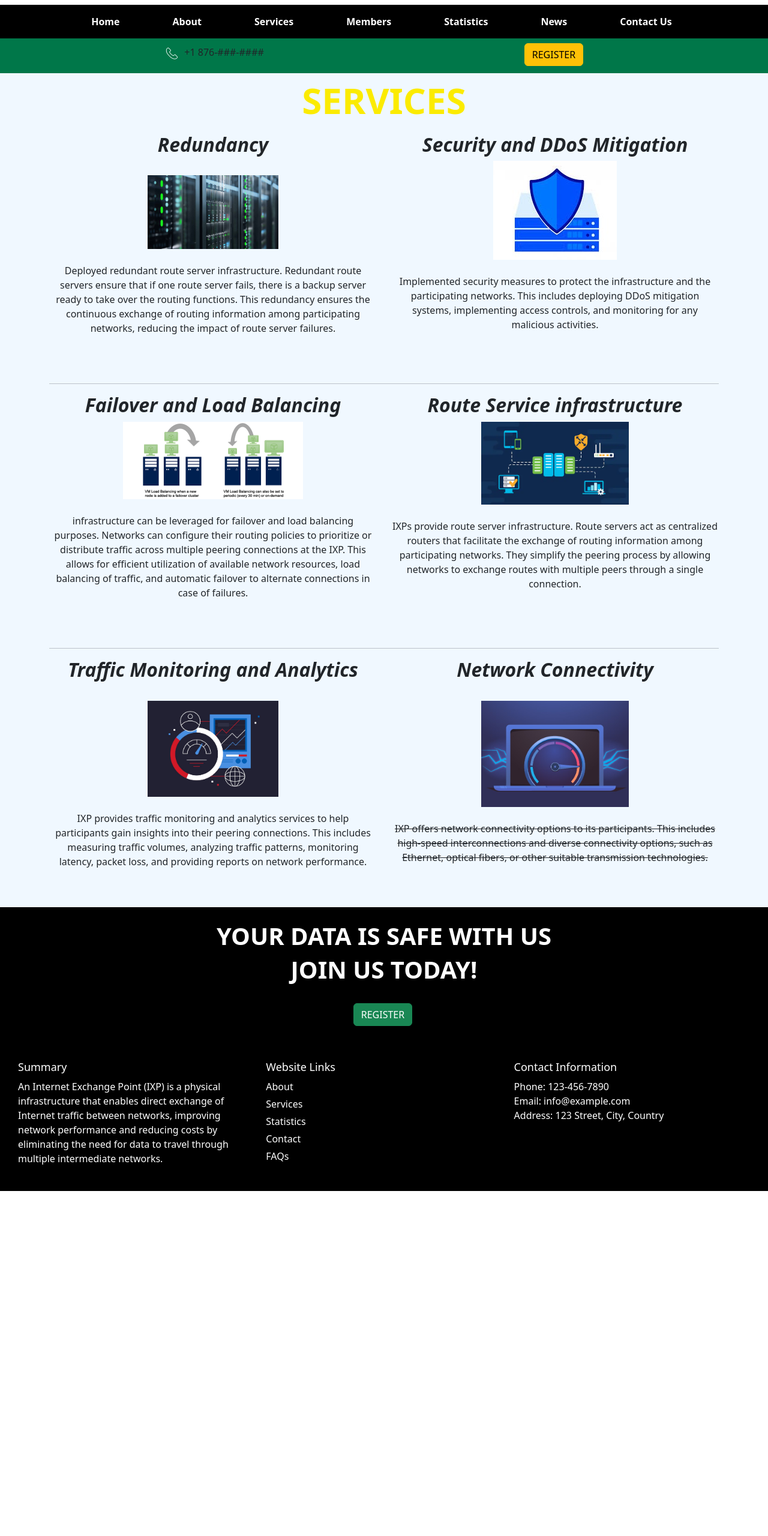
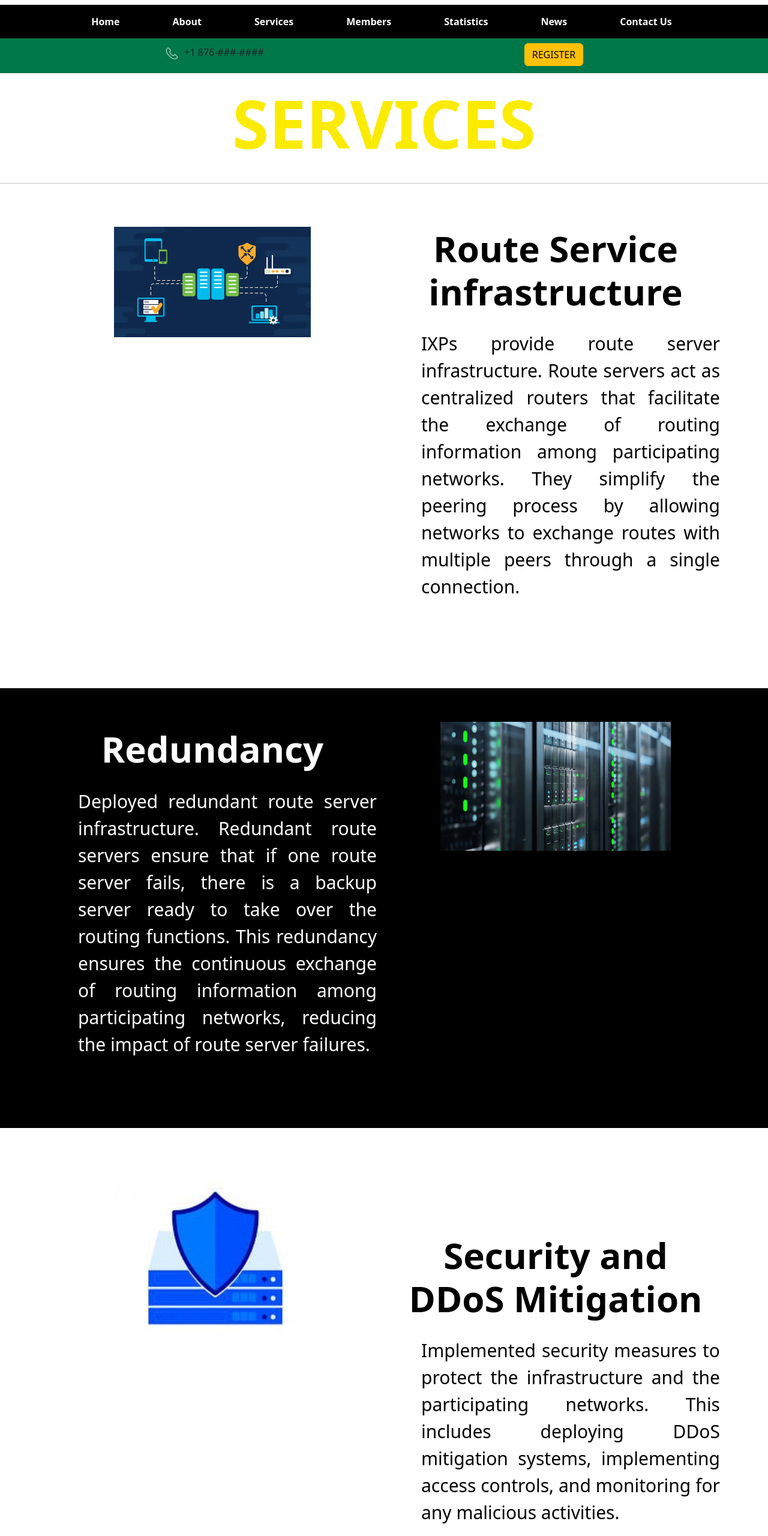
Before and after one commit to Khristoph-Chambers/Khristoph-Chambers.github.io, a plain HTML site: page services.html in a window 1280 px wide. Shown: the part 120-2680 px from the top of the page at 60% size. Before the commit the page ends 2105 px from the top, so only its background shows below. Drawn offline with nearby package versions, Linux system fonts and the light colour scheme.

Commit message:
changes to services pages

```diff
--- a/CSS/footer.css
+++ b/CSS/footer.css
@@ -4,14 +4,15 @@
     display: flex;
     flex-wrap: wrap;
     color: white;
+    font-size: 120%;
   }
 
   .column {
     flex-basis: 33.33%;
-    padding: 10px;
+    padding: 2%;
   }
 
-  .column h3 {
+  .column h2 {
     font-size: 18px;
     margin-bottom: 10px;
   }
--- a/CSS/style.css
+++ b/CSS/style.css
@@ -1,6 +1,14 @@
 .black-b{
     margin-top: 20px;
     color: white;
+    margin-left: 50px;
+    font-size: 22px;
+
+}
+
+.black-b-reverse{
+    margin-top: 20px;
+    color: rgb(0, 0, 0);
     margin-left: 50px;
     font-size: 22px;
 
@@ -10,6 +18,13 @@
 
     background-color: black;
     color: white;
+    text-align: center;
+}
+
+.black-bg-reverse{
+
+    background-color: rgb(255, 255, 255);
+    color: rgb(0, 0, 0);
     text-align: center;
 }
 
--- a/services.html
+++ b/services.html
@@ -63,98 +63,243 @@
     </div>
 
 
-<div style="background-color: aliceblue;">
+<div style="background-color: rgb(255, 255, 255);">
         <div class="container-land3">
-            <strong style="color: rgb(251, 235, 1);">SERVICES</strong>
+            <strong style="color: rgb(251, 235, 1); font-size: 185%;">SERVICES</strong> <hr>
           </div>
 
 
           <div class="main-margin">
 
-            <div class="container-land-3">
 
 
-              <div class="container text-left">
+
+            <div class="black-bg-reverse">
+              <div class="container-main">
+                  <br> <br> <br>
+                  <div class="container-land2">
+
                       <div class="row">
                         <div class="col">
-                   <h2><strong><em>Redundancy</em></strong></h2><br>
-                   <img src="Images/redundancy.jpeg" width="40%"><br><br>
-                   <p>Deployed redundant route server infrastructure. Redundant route servers ensure that if one route server fails, there is a backup server ready to take over the routing functions.
-                    This redundancy ensures the continuous exchange of routing information among participating networks, reducing the impact of route server failures.</p>
-                  <br><br></div>
+                          <img src="Images/routeserv.jpg" width="60%">
+                        </div>
+                        <div class="col">
 
-                  <div class="col">
-                    <h2><strong><em>Security and DDoS Mitigation</em></strong></h2>
-                    <img src="Images/security-1.jpg"><br><br>
-                    <p>Implemented security measures to protect the infrastructure and the participating networks. This
-                       includes deploying DDoS mitigation systems, implementing access controls, and monitoring for any malicious activities.</p>
+                          <h1 style="font-size: 60px; color: black;"><strong>Route Service infrastructure</strong></h1>
+                            <div class="flex-container-left-abt2">
+                              <p class="black-b-reverse" style="font-size: 30px;">
+
+                                IXPs provide route server infrastructure. Route servers act as centralized routers that facilitate the exchange of routing
+                    information among participating networks. They simplify the peering process by allowing networks to exchange routes with multiple peers through a single connection.
+
+                              </p></div>
+
+
+                          </div>
+
+
+                    </div> <br>
+
+                  </div>
+                  <br>
+
               </div>
           </div>
 
-                <hr>
+            <div class="black-bg">
+              <div class="container-main">
+                  <br> <br> <br>
+                  <div class="container-land2">
 
                       <div class="row">
                         <div class="col">
-                   <h2><strong><em>Failover and Load Balancing</em></strong></h2>
-                   <img src="Images/failover.jpeg" width="55%"><br><br>
-                   <p>infrastructure can be leveraged for failover and load balancing purposes. Networks can configure their routing policies to prioritize or distribute traffic across multiple peering connections at the IXP.
-                    This allows for efficient utilization of available network resources, load balancing of traffic, and automatic failover to alternate connections in case of failures.</p>
-                  <br><br></div>
-                  <div class="col">
-                    <h2><strong><em>Route Service infrastructure</em></strong></h2>
-                    <img src="Images/routeserv.jpg" width="45%"><br><br>
-                    <p> IXPs provide route server infrastructure. Route servers act as centralized routers that facilitate the exchange of routing
-                    information among participating networks. They simplify the peering process by allowing networks to exchange routes with multiple peers through a single connection.</p>
-                 <br><br> </div>
+
+                          <strong>Redundancy</strong>
+                            <div class="flex-container-left-abt2">
+                              <p class="black-b" style="font-size: 30px;">
+
+                                Deployed redundant route server infrastructure. Redundant route servers ensure that if one route server fails, there is a backup server ready to take over the routing functions.
+                                This redundancy ensures the continuous exchange of routing information among participating networks, reducing the impact of route server failures.
+
+                              </p></div>
+
+
                           </div>
 
-<hr>
+                        <div class="col">
+                          <img src="Images/redundancy.jpeg" width="70%">                      </div>
+                    </div> <br>
+
+                  </div>
+                  <br>
+
+              </div>
+          </div>
+
+
+
+
+          <div class="black-bg-reverse">
+            <div class="container-main">
+                <br> <br> <br>
+                <div class="container-land2">
 
                     <div class="row">
                       <div class="col">
-                   <h2><strong><em>Traffic Monitoring and Analytics</em></strong></h2><br>
-                   <img src="Images/traffic-monitor.jpg" width="40%"><br><br>
-                   <p>IXP provides traffic monitoring and analytics services to help participants gain insights into their peering connections.
-                    This includes measuring traffic volumes, analyzing traffic patterns, monitoring latency, packet loss, and providing reports on network performance.</p>
+                        <img src="Images/security-1.jpg" width="60%">
                       </div>
                       <div class="col">
-                    <h2><strong><em>Network Connectivity</em></strong></h2>
                         <br>
-                    <img src="Images/highinternet.jpg" width="45%"><br><br>
-                    <p> <s >IXP offers network connectivity options to its participants. This includes high-speed interconnections and diverse connectivity options,
-                      such as Ethernet, optical fibers, or other suitable transmission technologies.</s></p>
+                        <h1 style="font-size: 60px; color: black;"><strong>Security and DDoS Mitigation</strong></h1>
+                          <div class="flex-container-left-abt2">
+                            <p class="black-b-reverse" style="font-size: 30px;">
+
+                              Implemented security measures to protect the infrastructure and the participating networks. This
+                       includes deploying DDoS mitigation systems, implementing access controls, and monitoring for any malicious activities.
+
+                            </p></div>
+
+
+                        </div>
+
+
+                  </div> <br>
+
+                </div>
+                <br>
+
             </div>
         </div>
-<br><br>
+
+
+
+
+        <div class="black-bg">
+          <div class="container-main">
+              <br> <br> <br>
+              <div class="container-land2">
+
+                  <div class="row">
+                    <div class="col">
+
+                      <strong>Failover and Load Balancing</strong>
+                        <div class="flex-container-left-abt2">
+                          <p class="black-b" style="font-size: 30px;">
+
+                            infrastructure can be leveraged for failover and load balancing purposes. Networks can configure their routing policies to prioritize or distribute traffic across multiple peering connections at the IXP.
+                    This allows for efficient utilization of available network resources, load balancing of traffic, and automatic failover to alternate connections in case of failures.
+
+                          </p></div>
+
+
                       </div>
+
+                    <div class="col">
+                      <img src="Images/failover.jpeg" width="70%" height="100%">                      </div>
+                </div> <br>
+
+              </div>
+              <br>
+
+          </div>
+      </div>
+
+
+
+
+
+      <div class="black-bg-reverse">
+        <div class="container-main">
+            <br> <br> <br>
+            <div class="container-land2">
+
+                <div class="row">
+                  <div class="col"><br>
+                    <img src="Images/traffic-monitor.jpg" width="60%"> <br>
+                  </div>
+                  <div class="col">
+                    <br>
+                    <h1 style="font-size: 60px; color: black;"><strong>Traffic Monitoring and Analytics</strong></h1>
+                      <div class="flex-container-left-abt2">
+                        <p class="black-b-reverse" style="font-size: 30px;">
+
+                          IXP provides traffic monitoring and analytics services to help participants gain insights into their peering connections.
+                    This includes measuring traffic volumes, analyzing traffic patterns, monitoring latency, packet loss, and providing reports on network performance.
+                       <br> </p></div>
+
+
+                    </div>
+
+
+              </div> <br>
+
+            </div>
+            <br>
+
+        </div>
+    </div>
+
+
+
+
+    <div class="black-bg">
+      <div class="container-main">
+          <br> <br> <br>
+          <div class="container-land2">
+
+              <div class="row">
+                <div class="col">
+                  <br>
+                  <strong>Network Connectivity</strong>
+                    <div class="flex-container-left-abt2">
+                      <p class="black-b" style="font-size: 30px;">
+
+                        IXP offers network connectivity options to its participants. This includes high-speed interconnections and diverse connectivity options,
+                      such as Ethernet, optical fibers, or other suitable transmission technologies.
+
+                      </p></div>
+
+
+                  </div>
+
+                <div class="col">
+                  <img src="Images/highinternet.jpg" width="70%" height="100%">                      </div>
+            </div> <br>
+
+          </div>
+          <br>
 
       </div>
 
 
   </div>
-      </div>
-        </div>
+  <br><br>
+  <h1><strong>YOUR DATA IS SAFE WITH US</strong></h1>
+          <h1><strong>JOIN US TODAY!</strong></h1>
+<br> <a button class="btn btn-lg btn-success me-1 mb-1" type="button" href="register.html">REGISTER</button></a><br><br>
+<br>
 
 
-        <div class="black-bg"><br>
-          <h1><strong>YOUR DATA IS SAFE WITH US</strong></h1>
-          <h1><strong>JOIN US TODAY!</strong></h1>
-<br> <a button class="btn btn-success me-1 mb-1" type="button" href="register.html">REGISTER</button></a><br>
-<br>
 
-        </div>
+
+
+
+
 
 
 
 
         </div>
+
+      </div>
+
         </main>
 </body>
 
 
 <footer class="footer">
   <div class="column">
-    <h3>Summary</h3>
+    <h3>JAMAICA INTERNET EXCHANGE POINT SUMMARY</h3>
     <p>An Internet Exchange Point (IXP) is a physical infrastructure that enables direct exchange of
       Internet traffic between networks, improving network performance and reducing costs by
       eliminating the need for data to travel through multiple intermediate networks.
```
Lines whose indentation alone changed are shown as unchanged.
